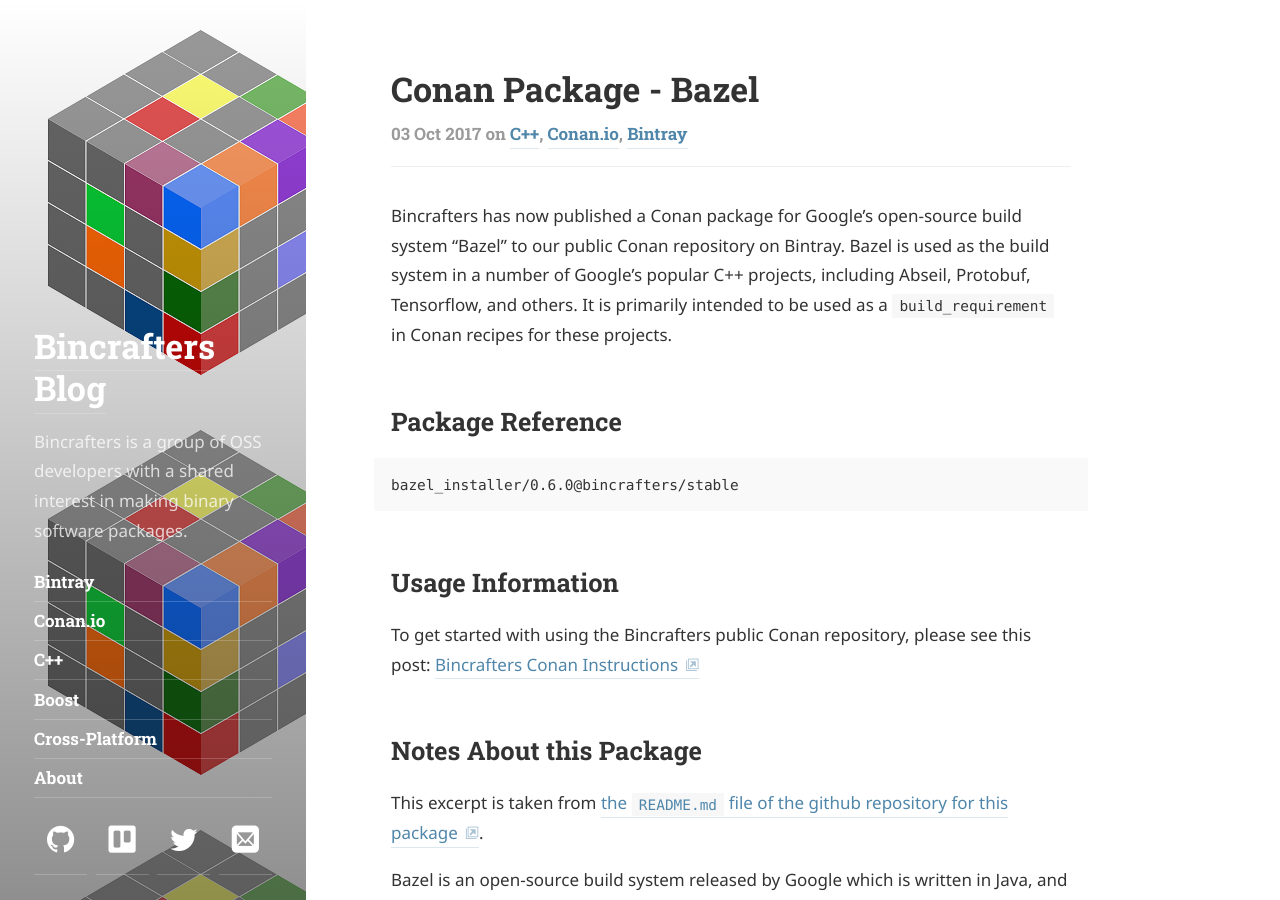
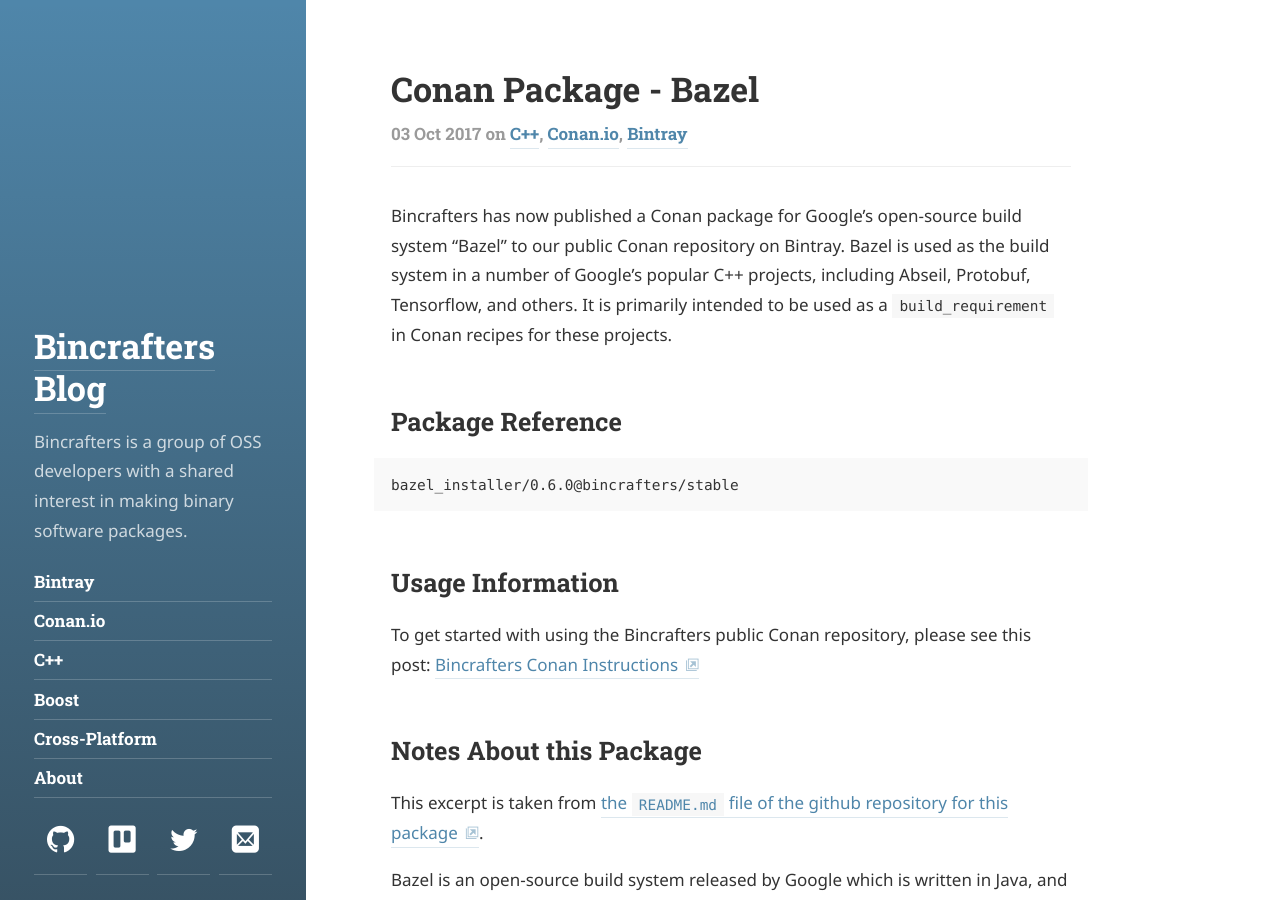
Before and after one commit to bincrafters/bincrafters.github.io, a Jekyll site: the page built from _posts/2017-10-03-Conan-Package-Bazel.md, in a window 1280 px wide and 900 px high. Built offline with Jekyll 4.4.1, drawn with Linux system fonts in a browser that asks for light colours; some web fonts are replaced.

Commit message:
remove logo on post

```diff
--- a/_posts/2017-10-03-Conan-Package-Bazel.md
+++ b/_posts/2017-10-03-Conan-Package-Bazel.md
@@ -2,7 +2,6 @@
 layout: post
 title: 'Conan Package - Bazel'
 tags: [C++, Conan.io, Bintray]
-image: /assets/img/Logo4x4.png
 ---
 
 Bincrafters has now published a Conan package for Google's open-source build system "Bazel" to our public Conan repository on Bintray. Bazel is used as the build system in a number of Google's popular C++ projects, including Abseil, Protobuf, Tensorflow, and others.  It is primarily intended to be used as a `build_requirement` in Conan recipes for these projects.
```
